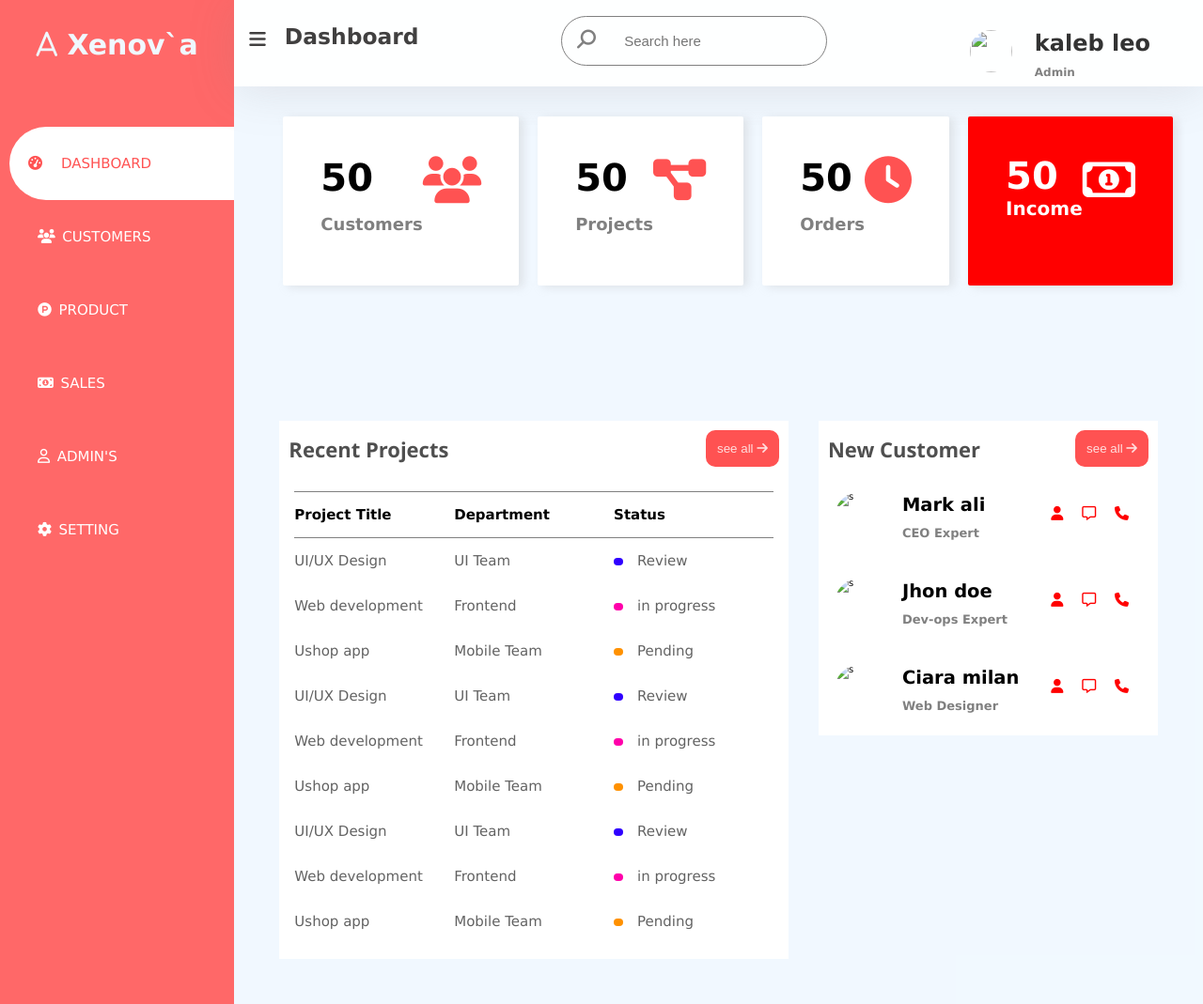
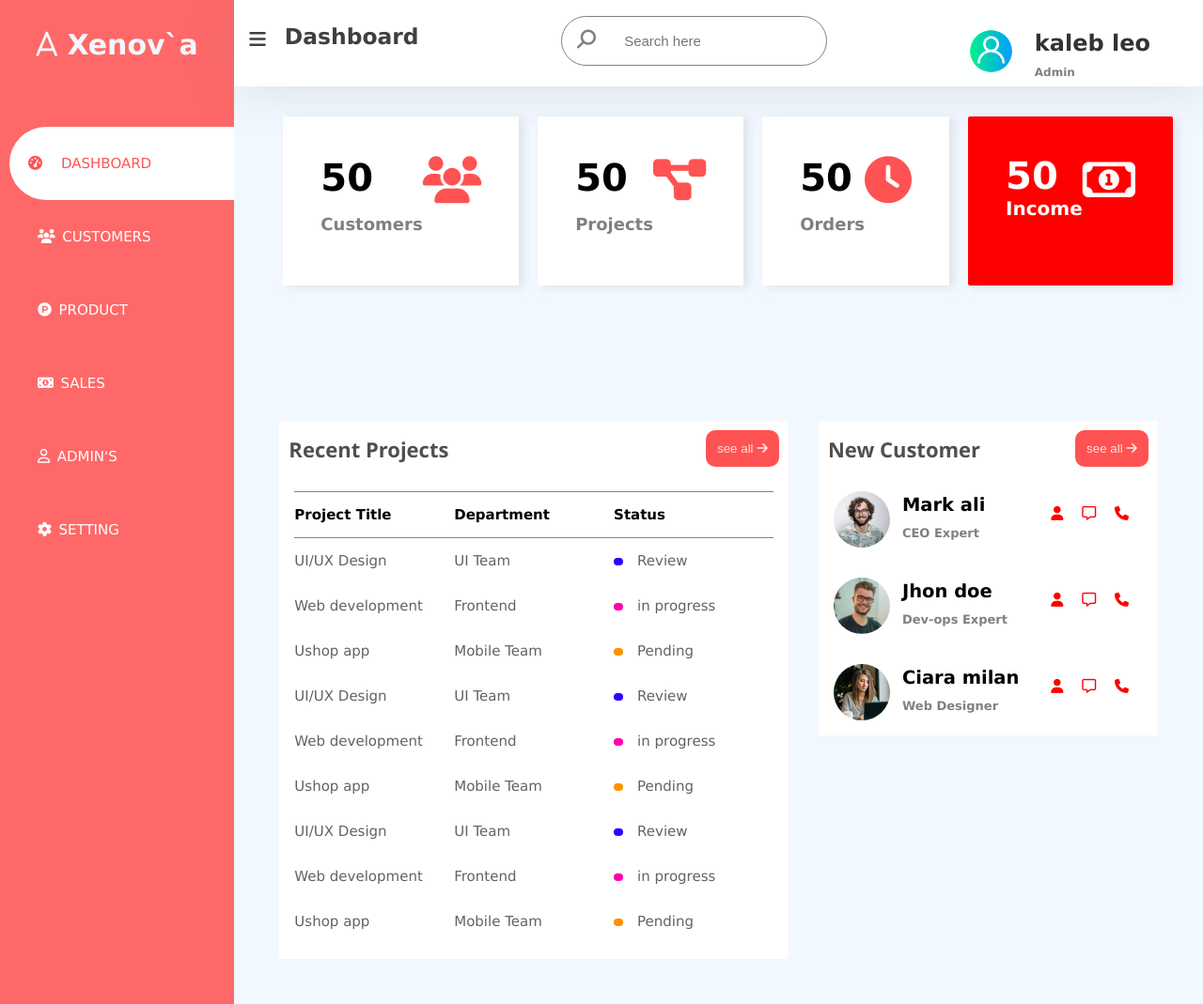
Before and after one commit to leonileo/dashboard, a plain HTML site: page index.html in a window 1280 px wide. Shown: the whole page at 94% size. Drawn offline with Linux system fonts and the light colour scheme.

Commit message:
Update index.html

```diff
--- a/index.html
+++ b/index.html
@@ -35,7 +35,7 @@
                     <label for="name"><i class="fa fa-search"></i><input id="name" type="text" placeholder="Search here"></label>
                 </div>
                 <div class="user">
-                    <img src="/Websites/Moved/Abysinnia Delivery/image/loginu.png" alt="">
+                    <img src="images/loginu.png" alt="">
                     <div class="name">
                         <h1>kaleb leo</h1>
                         <h4>Admin</h4>
@@ -141,7 +141,7 @@
                         </div>
                         <div class="customer">
                             <div class="desc">
-                                <img src="/Websites/Moved/soci/images/profile-pic.png" alt="s">
+                                <img src="images/profile-pic.png" alt="s">
                                 <div class="txt">
                                     <h2>Mark ali</h2>
                                     <p>CEO Expert</p>
@@ -155,7 +155,7 @@
                         </div>
                         <div class="customer">
                             <div class="desc">
-                                <img src="/Websites/Moved/soci/images/member-2.png" alt="s">
+                                <img src="images/member-2.png" alt="s">
                                 <div class="txt">
                                     <h2>Jhon doe</h2>
                                     <p>Dev-ops Expert</p>
@@ -169,7 +169,7 @@
                         </div>
                         <div class="customer">
                             <div class="desc">
-                                <img src="/Websites/Moved/soci/images/member-3.png" alt="s">
+                                <img src="images/member-3.png" alt="s">
                                 <div class="txt">
                                     <h2>Ciara milan</h2>
                                     <p>Web Designer</p>
```
